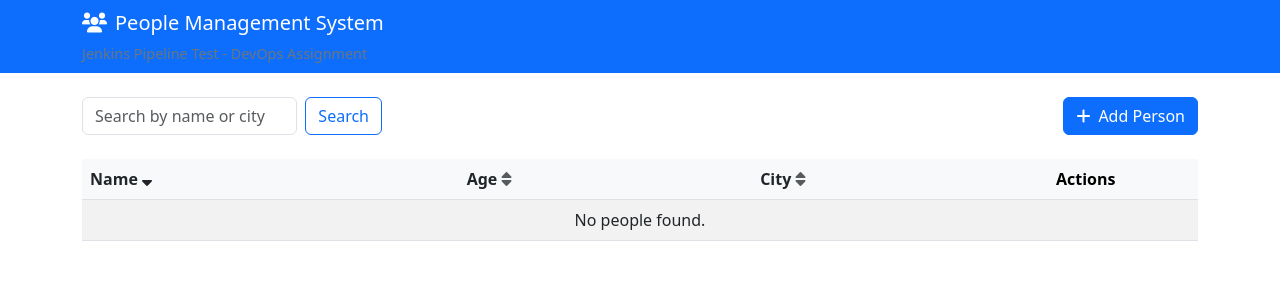
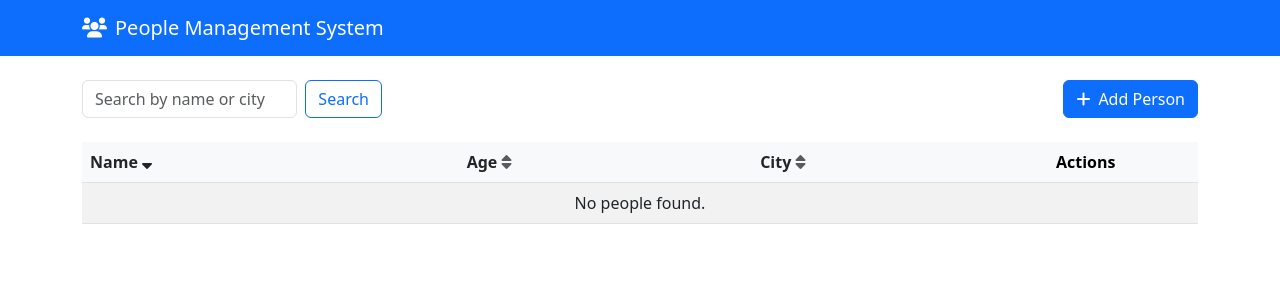
Before and after one commit to AfnanAjmal/flask-mongo-docker-app, a Flask app: page / in a window 1280 px wide. Shown: the top 300 px of the page. Run offline with Flask 3, Linux system fonts and the light colour scheme; data that the repository does not hold is empty.

Commit message:
Updated templates and static folders

```diff
--- a/templates/index.html
+++ b/templates/index.html
@@ -4,7 +4,7 @@
 <head>
     <meta charset="UTF-8">
     <meta name="viewport" content="width=device-width, initial-scale=1.0">
-    <title>DevOps Assignment - Pipeline Test</title>
+    <title>People Management System</title>
     <link href="https://cdn.jsdelivr.net/npm/bootstrap@5.3.0/dist/css/bootstrap.min.css" rel="stylesheet">
     <link href="https://cdnjs.cloudflare.com/ajax/libs/font-awesome/6.0.0/css/all.min.css" rel="stylesheet">
     <style>
@@ -18,22 +18,14 @@
             font-size: 0.9em;
             color: #6c757d;
         }
-        .pipeline-test {
-            font-size: 0.9em;
-            color: #6c757d;
-            margin-top: 5px;
-        }
     </style>
 </head>
 <body>
     <nav class="navbar navbar-dark bg-primary">
         <div class="container">
-            <div>
-                <a class="navbar-brand" href="{{ url_for('show_people') }}">
-                    <i class="fas fa-users me-2"></i>People Management System
-                </a>
-                <div class="pipeline-test">Jenkins Pipeline Test - DevOps Assignment</div>
-            </div>
+            <a class="navbar-brand" href="{{ url_for('show_people') }}">
+                <i class="fas fa-users me-2"></i>People Management System
+            </a>
         </div>
     </nav>
 
```
